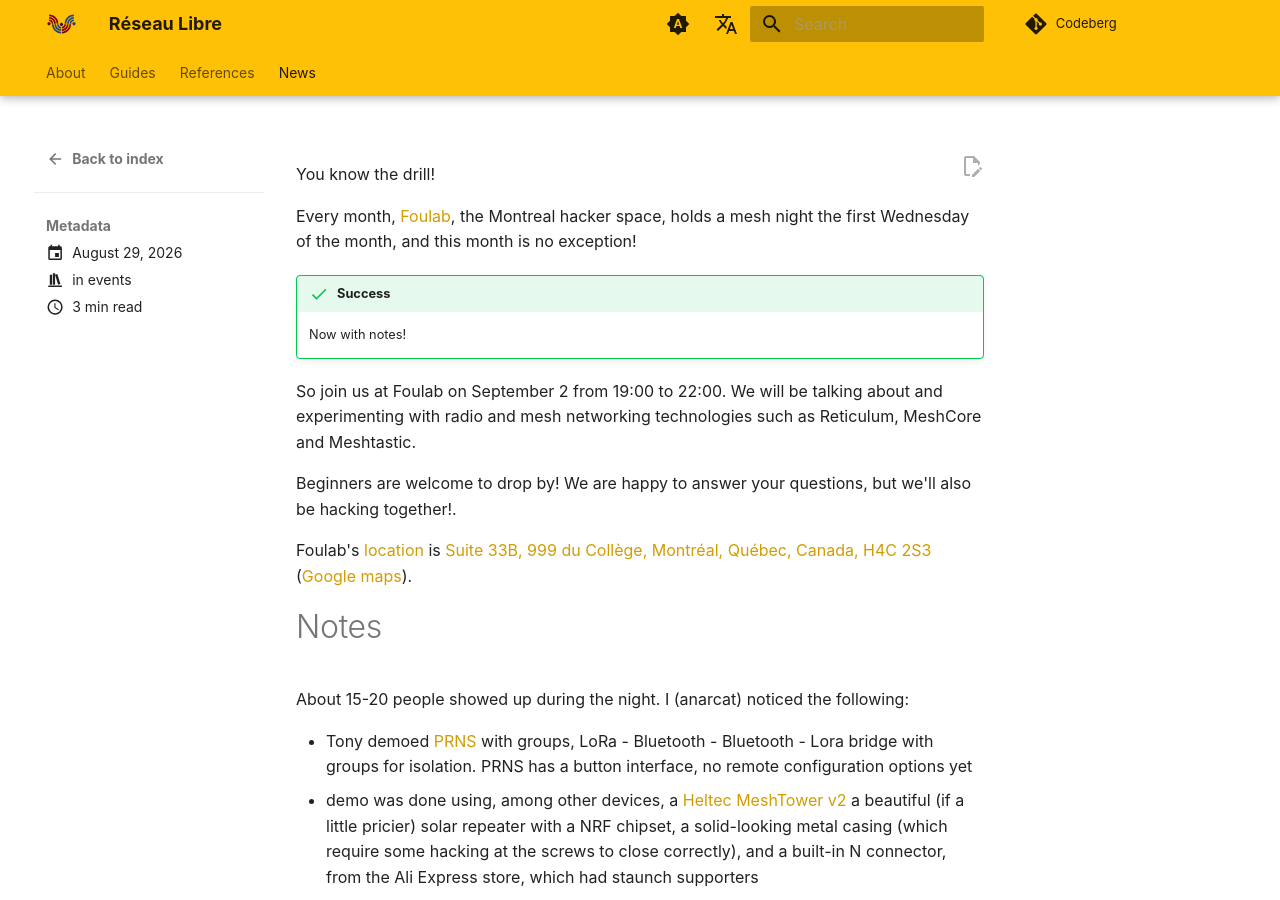
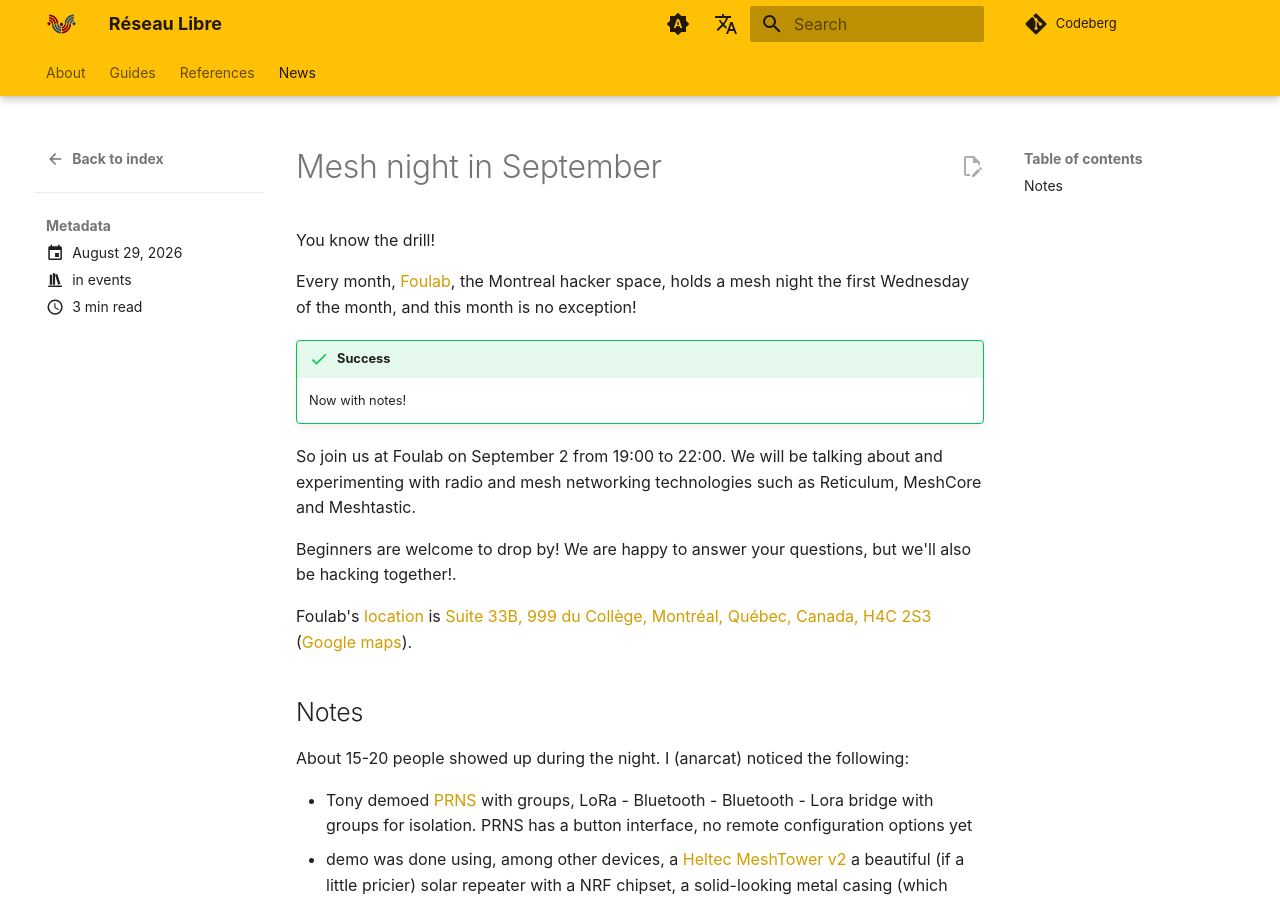
Before and after one commit to ReseauLibre/lora.reseaulibre.ca, an MkDocs documentation site: the page built from docs/news/posts/2026-08-29-sept-mesh-night.md, in a window 1280 px wide and 900 px high. Built offline with MkDocs 1.6.1 and Material for MkDocs 9.7.7, drawn with Linux system fonts in a browser that asks for light colours; comment, search, counter and statistics services are not loaded.

Commit message:
fix title in sept mesh night

```diff
--- a/docs/news/posts/2026-08-29-sept-mesh-night.md
+++ b/docs/news/posts/2026-08-29-sept-mesh-night.md
@@ -35,7 +35,7 @@
 [Google maps]: https://www.google.com/maps/place/999+Rue+du+Coll%C3%A8ge,+Montr%C3%A9al,+QC+H4C+2S2,+Canada
 [Suite 33B, 999 du Collège, Montréal, Québec, Canada, H4C 2S3]: https://www.openstreetmap.org/node/717702812
 
-# Notes
+## Notes
 
 About 15-20 people showed up during the night. I (anarcat) noticed the
 following:
```
